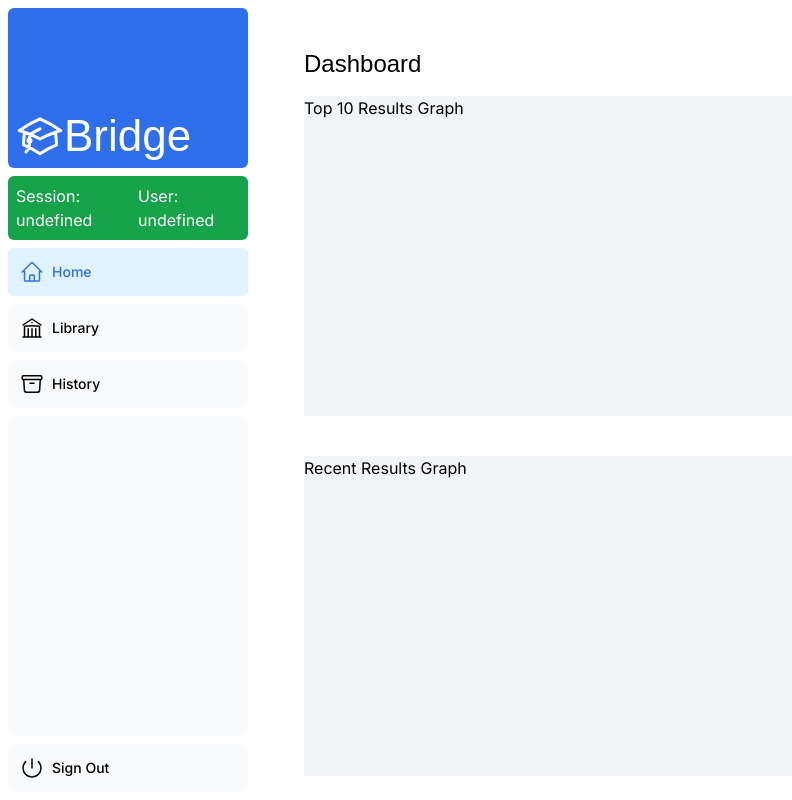
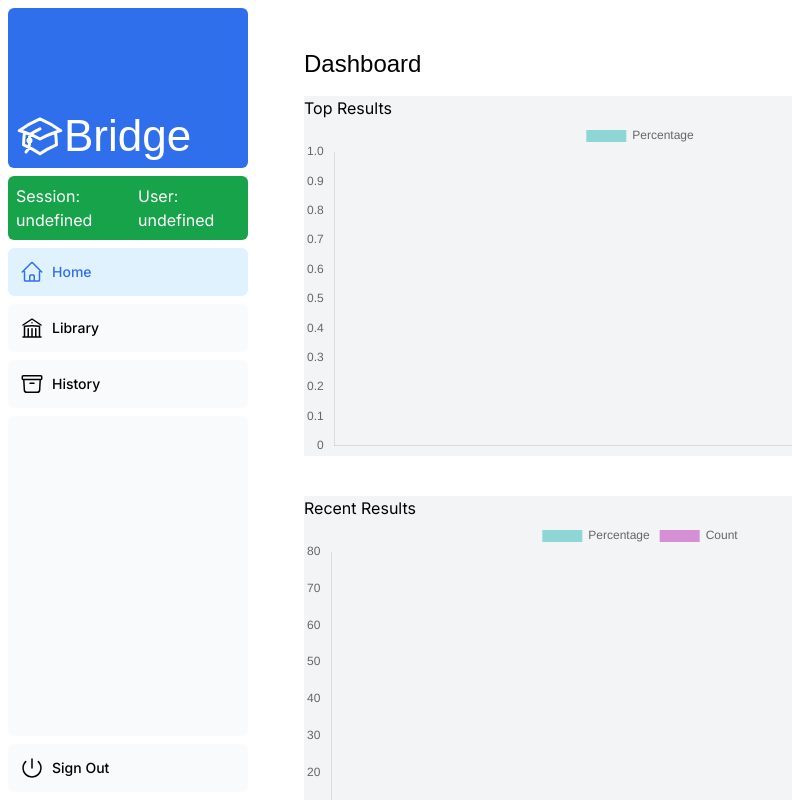
Before and after one commit to richardstuart007/nextjs-bridgeschool, a Next.js app: page /dashboard in a window 1280 px wide. Shown: the whole page, without its empty margins (0-792 px from the left). Built offline with nearby package versions, Linux system fonts and the light colour scheme; no server answers; the database is empty; a web font is replaced by a local one.

Commit message:
graph function

```diff
--- a/app/ui/summary/graphs.tsx
+++ b/app/ui/summary/graphs.tsx
@@ -9,97 +9,62 @@ import {
   Tooltip,
   Legend
 } from 'chart.js'
-
+//
+//  Register the components
+//
 ChartJS.register(BarElement, CategoryScale, LinearScale, Title, Tooltip, Legend)
-
-interface TopResult {
+//
+//  Simple Graph Interfaces
+//
+interface SimpleGraphData_INT {
   label: string
   data: number
 }
+interface SimpleGraphOptions_INT {
+  graphLabel?: string
+  backgroundColor?: string
+}
+//
+//  Stacked Graph Interfaces
+//
+interface Datasets {
+  label: string
+  data: number[]
+  backgroundColor: string
+}
 
-interface RecentResult {
-  label: string
-  data: number
+interface StackDataStructure {
+  labels: string[]
+  datasets: Datasets[]
 }
 //-------------------------------------------------------------------------------
-//  Top Results Graph component
+//  Bar Chart component
 //-------------------------------------------------------------------------------
-export function TopResultsGraph({ topResultsData }: { topResultsData: TopResult[] }) {
-  //
-  //  Prepare the passed data for the chart
-  //
-  const labels = topResultsData.map(result => result.label)
-  const data = topResultsData.map(result => result.data)
-  //
-  //  Define the chart data
-  //
-  const chartData = {
-    labels,
-    datasets: [
-      {
-        label: 'Percentage',
-        data,
-        backgroundColor: 'rgba(75, 192, 192, 0.6)',
-        borderColor: 'rgba(75, 192, 192, 1)',
-        borderWidth: 1
-      }
-    ]
-  }
+export function StackedBarChart({
+  StackedGraphData,
+  Stacked
+}: {
+  StackedGraphData: StackDataStructure
+  Stacked: boolean
+}) {
   const options = {
     scales: {
       x: {
+        stacked: Stacked,
         grid: {
           display: false // Remove x-axis gridlines
         }
       },
       y: {
+        stacked: Stacked,
         grid: {
           display: false // Remove y-axis gridlines
         }
       }
     }
   }
-
-  return <Bar data={chartData} options={options} />
+  //
+  //  Return the Bar component
+  //
+  return <Bar data={StackedGraphData} options={options} />
 }
-//-------------------------------------------------------------------------------
-//  Recent Results Graph component
-//-------------------------------------------------------------------------------
-export function RecentResultsGraph({ recentResultsData }: { recentResultsData: RecentResult[] }) {
-  //
-  //  Prepare the passed data for the chart
-  //
-  const labels = recentResultsData.map(result => result.label)
-  const data = recentResultsData.map(result => result.data)
-  //
-  //  Define the chart data
-  //
-  const chartData = {
-    labels,
-    datasets: [
-      {
-        label: 'Percentage',
-        data,
-        backgroundColor: 'rgba(75, 192, 192, 0.6)',
-        borderColor: 'rgba(75, 192, 192, 1)',
-        borderWidth: 1
-      }
-    ]
-  }
-  const options = {
-    scales: {
-      x: {
-        grid: {
-          display: false // Remove x-axis gridlines
-        }
-      },
-      y: {
-        grid: {
-          display: false // Remove y-axis gridlines
-        }
-      }
-    }
-  }
-
-  return <Bar data={chartData} options={options} />
-}
--- a/app/ui/summary/summary.tsx
+++ b/app/ui/summary/summary.tsx
@@ -1,37 +1,76 @@
 import { fetchTopResultsData, fetchRecentResultsData } from '@/app/lib/data'
-import { TopResultsGraph, RecentResultsGraph } from './graphs'
+import { StackedBarChart } from './graphs'
+import { UsershistoryTopResults, UsershistoryRecentResults } from '@/app/lib/definitions'
+//
+//  Stacked Graph Interfaces
+//
+interface Datasets {
+  label: string
+  data: number[]
+  backgroundColor: string
+}
+
+interface StackDataStructure {
+  labels: string[]
+  datasets: Datasets[]
+}
 
 export default async function SummaryGraphs() {
   //
-  //  Get the data
+  //  Fetch the data
   //
-  const [dataTop, dataRecent] = await Promise.all([fetchTopResultsData(), fetchRecentResultsData()])
+  const [dataTop, dataRecent]: [UsershistoryTopResults[], UsershistoryRecentResults[]] =
+    await Promise.all([fetchTopResultsData(), fetchRecentResultsData()])
   //
-  // Transform the fetched data - TOP
+  // TOP
   //
-  const topResultsData = dataTop.map(item => ({
-    label: item.u_name,
-    data: item.percentage
-  }))
+  const namesTop: string[] = dataTop.map(item => item.u_name)
+  const percentagesTop: number[] = dataTop.map(item => item.percentage)
   //
-  // Transform the fetched data - Recent
+  //  Datasets
   //
-  const recentResultsData = dataRecent.map(item => ({
-    label: item.u_name,
-    data: item.r_correctpercent
-  }))
-
+  const StackedGraphDataTop: StackDataStructure = {
+    labels: namesTop,
+    datasets: [
+      {
+        label: 'Percentage',
+        data: percentagesTop,
+        backgroundColor: 'rgba(75, 192, 192, 0.6)'
+      }
+    ]
+  }
+  //
+  // Recent
+  //
+  const names: string[] = dataRecent.map(item => item.u_name)
+  const percentages: number[] = dataRecent.map(item => item.r_correctpercent)
+  //
+  //  Datasets
+  //
+  const StackedGraphData: StackDataStructure = {
+    labels: names,
+    datasets: [
+      {
+        label: 'Percentage',
+        data: percentages,
+        backgroundColor: 'rgba(75, 192, 192, 0.6)'
+      },
+      {
+        label: 'Count',
+        data: [12, 19, 3, 7, 79],
+        backgroundColor: 'rgba(192, 75, 192, 0.6)'
+      }
+    ]
+  }
   return (
     <div className='flex flex-col gap-10'>
-      <div className='max-w-full bg-gray-100 md:max-w-2xl md:h-80'>
-        <h2>Top 10 Results Graph</h2>
-        {topResultsData.length > 0 && <TopResultsGraph topResultsData={topResultsData} />}
+      <div className='max-w-full bg-gray-100 md:max-w-2xl   '>
+        <h2>Top Results</h2>
+        <StackedBarChart StackedGraphData={StackedGraphDataTop} Stacked={false} />
       </div>
-      <div className='max-w-full bg-gray-100 md:max-w-2xl md:h-80'>
-        <h2>Recent Results Graph</h2>
-        {recentResultsData.length > 0 && (
-          <RecentResultsGraph recentResultsData={recentResultsData} />
-        )}
+      <div className='max-w-full bg-gray-100 md:max-w-2xl '>
+        <h2>Recent Results</h2>
+        <StackedBarChart StackedGraphData={StackedGraphData} Stacked={false} />
       </div>
     </div>
   )
```
